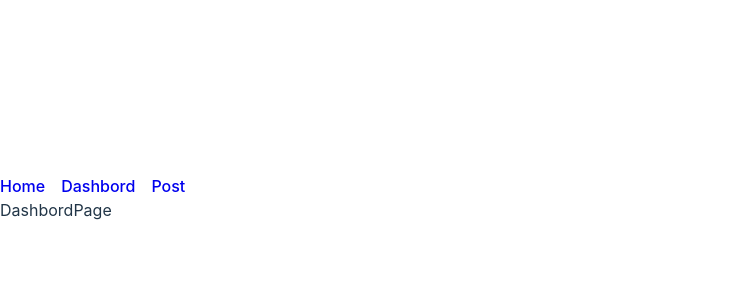
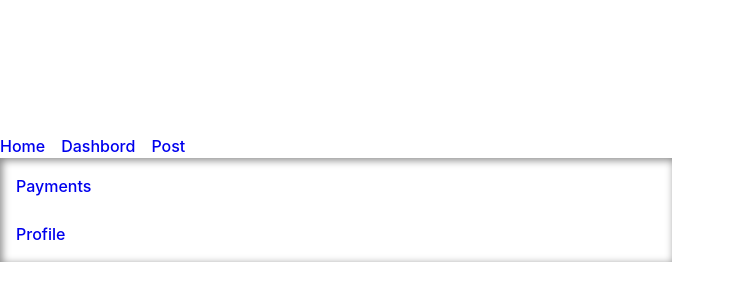
Before and after one commit to Ciakn/react-router-example, a React (Vite) app: page /app/dashbord in a window 1280 px wide. Shown: the part 202-502 px from the top of the page, without its empty margins (0-735 px from the left). Built offline with nearby package versions, Linux system fonts and the light colour scheme; the HTML template or start-up script is replaced by a standard one.

Commit message:
creating payment component

```diff
--- a/src/index.css
+++ b/src/index.css
@@ -12,12 +12,19 @@
   -webkit-font-smoothing: antialiased;
   -moz-osx-font-smoothing: grayscale;
 }
-.nav{
+.nav {
   display: flex;
   gap: 1rem;
+}
+.sidebar {
+  width: 50vw;
+  display: flex;
+  flex-direction: column;
+  gap: 1.5rem;
 
+  padding: 1rem;
+  box-shadow: inset 2px 2px 8px gray;
 }
-
 
 a {
   font-weight: 500;
--- a/src/pages/DashbordPage.jsx
+++ b/src/pages/DashbordPage.jsx
@@ -1,9 +1,17 @@
-import React from 'react'
+import React from "react";
+import { NavLink } from "react-router-dom";
 
 function DashbordPage() {
   return (
-    <div>DashbordPage</div>
-  )
+    <div>
+      <div className="dashbord">
+        <div className="sidebar">
+          <NavLink to="payments">Payments</NavLink>
+          <NavLink to="profile">Profile</NavLink>
+        </div>
+      </div>
+    </div>
+  );
 }
 
-export default DashbordPage
+export default DashbordPage;
```
Also changed, not shown: src/components/Payment.jsx (added, +9 -0 lines).
